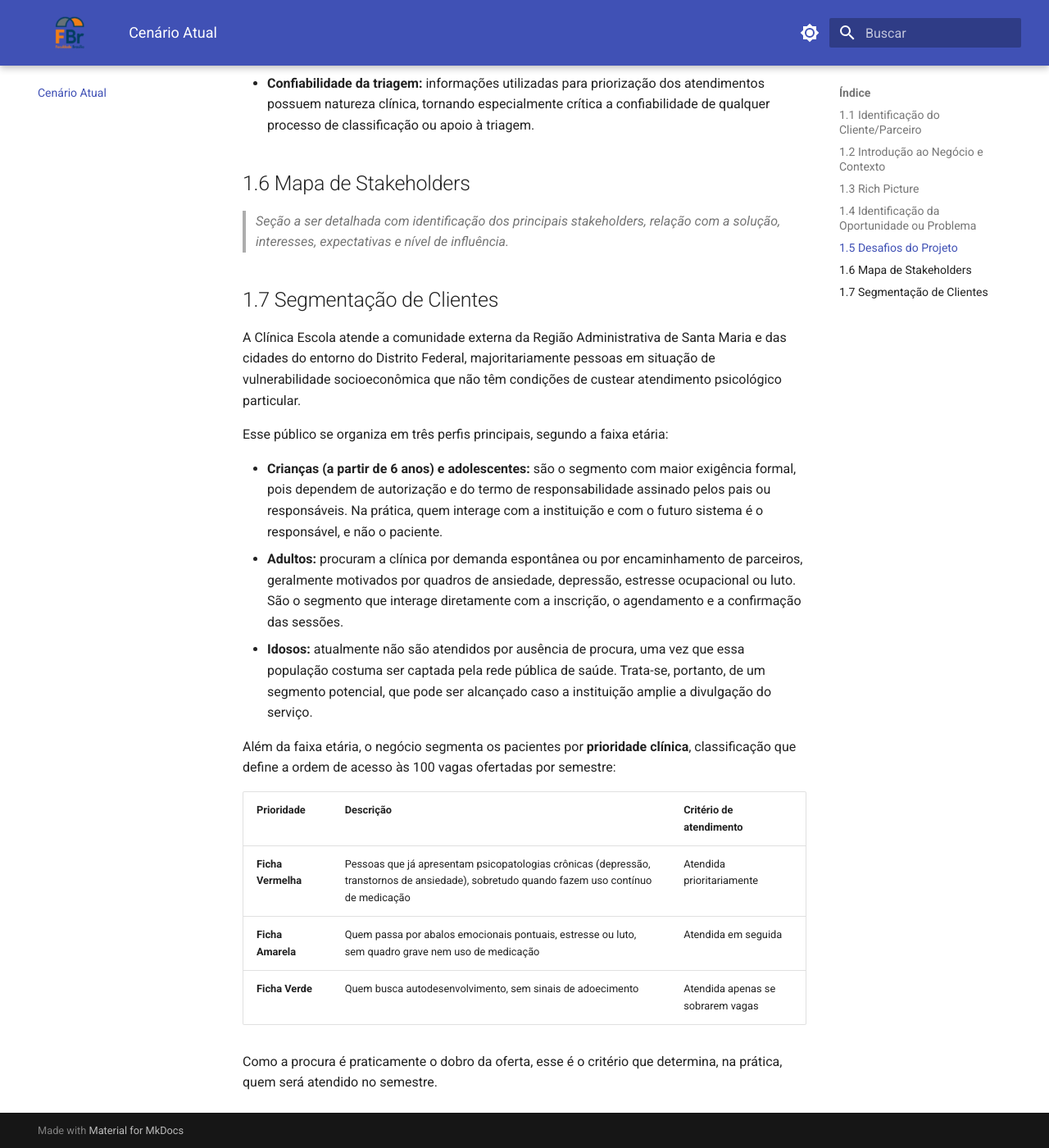
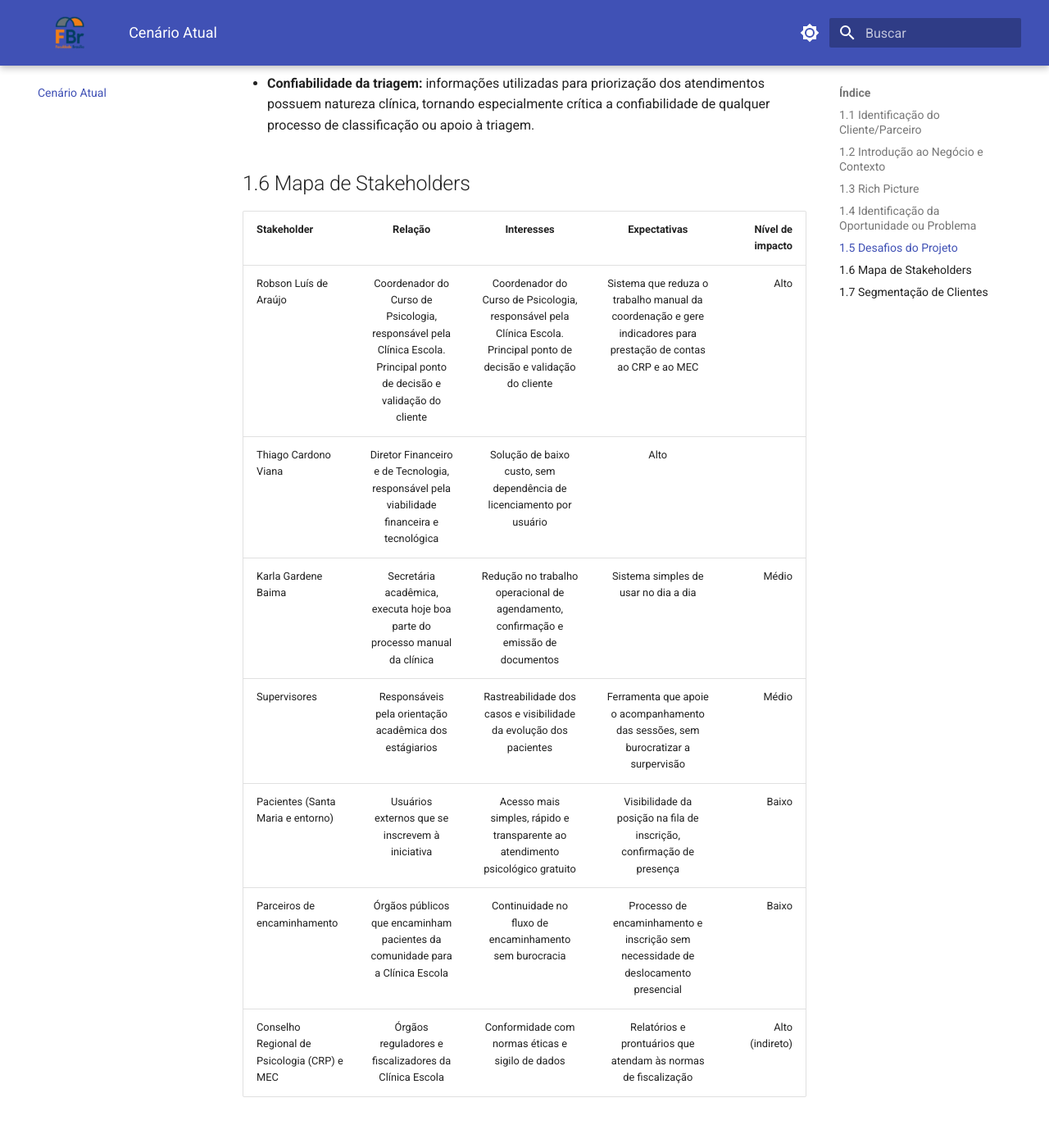
Before and after one commit to mdsreq-fga-unb/REQ-2026.2-T02-ClinicaEscolaFBr, an MkDocs documentation site: the page built from docs/cenario-atual.md, in a window 1280 px wide and 1400 px high, scrolled down 4585 px. Shown: the whole window at 82% size. Built offline with MkDocs 1.6.1 and Material for MkDocs 9.7.7, drawn with Linux system fonts in a browser that asks for light colours.

Commit message:
docs: Adição do ponto 1.6

```diff
--- a/docs/cenario-atual.md
+++ b/docs/cenario-atual.md
@@ -83,7 +83,16 @@ Os principais desafios identificados junto ao cliente envolvem aspectos técnico
 
 ## 1.6 Mapa de Stakeholders
 
-> _Seção a ser detalhada com identificação dos principais stakeholders, relação com a solução, interesses, expectativas e nível de influência._
+| Stakeholder | Relação | Interesses | Expectativas | Nível de impacto |
+| :--- | :---: | :---: | :---: | ---: |
+| Robson Luís de Araújo | Coordenador do Curso de Psicologia, responsável pela Clínica Escola. Principal ponto de decisão e validação do cliente | Coordenador do Curso de Psicologia, responsável pela Clínica Escola. Principal ponto de decisão e validação do cliente | Sistema que reduza o trabalho manual da coordenação e gere indicadores para prestação de contas ao CRP e ao MEC | Alto |
+| Thiago Cardono Viana | Diretor Financeiro e de Tecnologia, responsável pela viabilidade financeira e tecnológica | Solução de baixo custo, sem dependência de licenciamento por usuário | Alto |
+| Karla Gardene Baima | Secretária acadêmica, executa hoje boa parte do processo manual da clínica | Redução no trabalho operacional de agendamento, confirmação e emissão de documentos | Sistema simples de usar no dia a dia | Médio |
+| Supervisores | Responsáveis pela orientação acadêmica dos estágiarios | Rastreabilidade dos casos e visibilidade da evolução dos pacientes | Ferramenta que apoie o acompanhamento das sessões, sem burocratizar a surpervisão | Médio |
+| Pacientes (Santa Maria e entorno) | Usuários externos que se inscrevem à iniciativa | Acesso mais simples, rápido e transparente ao atendimento psicológico gratuito | Visibilidade da posição na fila de inscrição, confirmação de presença | Baixo |
+| Parceiros de encaminhamento | Órgãos públicos que encaminham pacientes da comunidade para a Clínica Escola | Continuidade no fluxo de encaminhamento sem burocracia | Processo de encaminhamento e inscrição sem necessidade de deslocamento presencial | Baixo |
+| Conselho Regional de Psicologia (CRP) e MEC | Órgãos reguladores e fiscalizadores da Clínica Escola | Conformidade com normas éticas e sigilo de dados | Relatórios e prontuários que atendam às normas de fiscalização | Alto (indireto) |
+
 
 ## 1.7 Segmentação de Clientes
 
```
